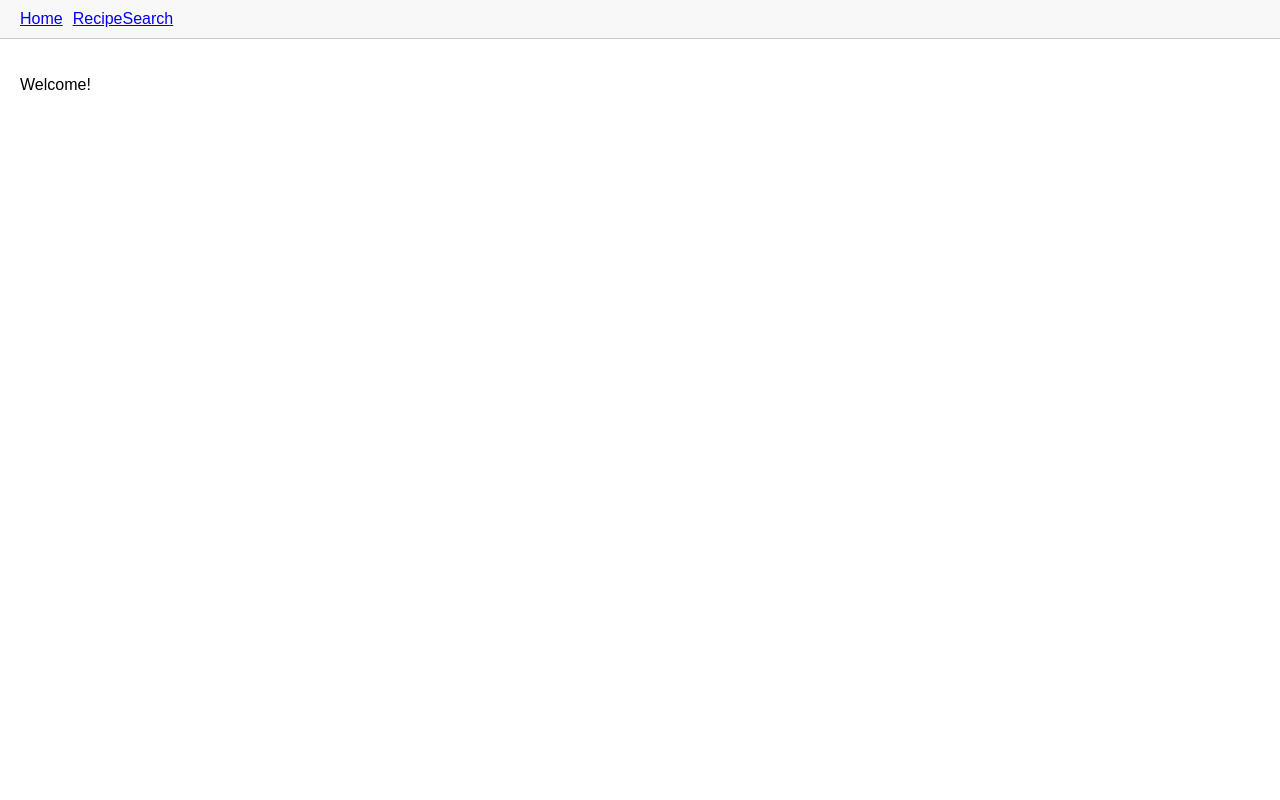
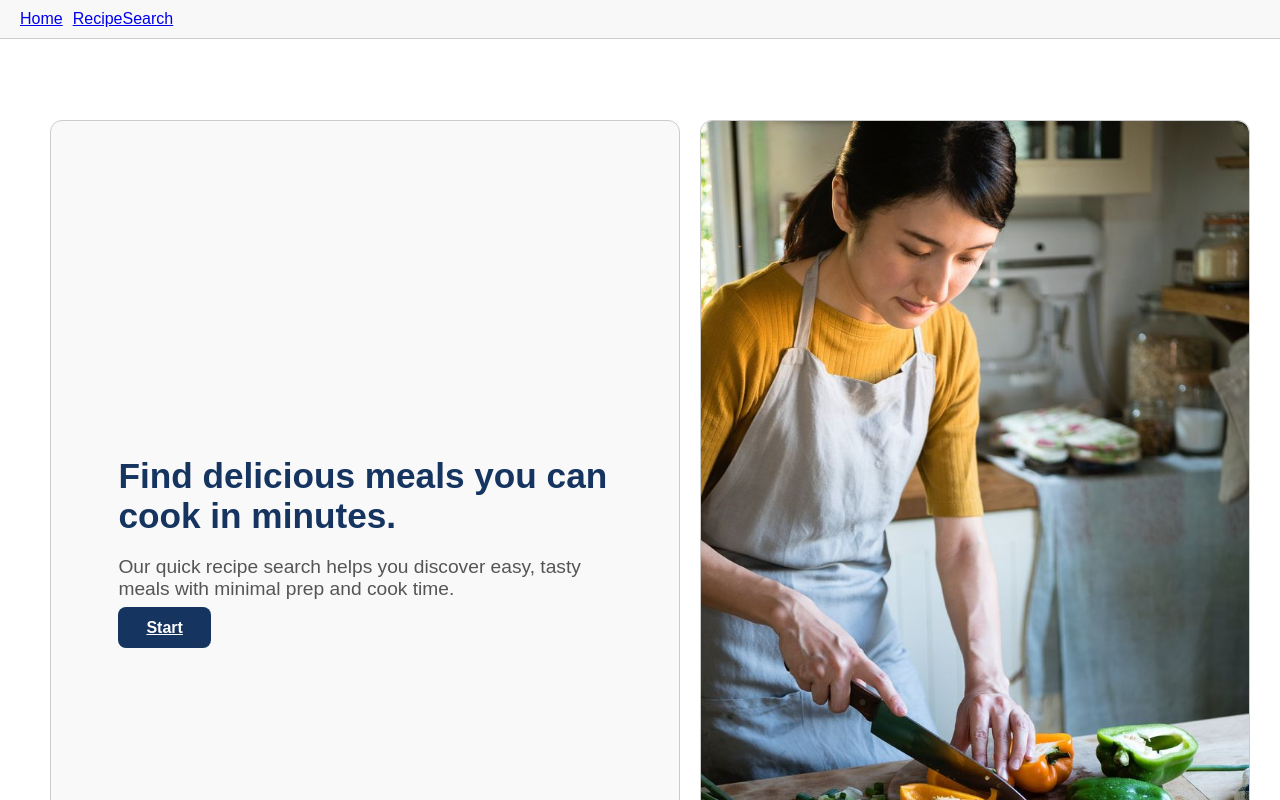
Before and after one commit to luciayin9944/Recipe_Search_App, a React (Vite) app: page / in a window 1280 px wide. Shown: the top 800 px of the page. Built offline with nearby package versions, Linux system fonts and the light colour scheme.

Commit message:
implement home page

```diff
--- a/src/pages/Home.jsx
+++ b/src/pages/Home.jsx
@@ -1,9 +1,104 @@
+import React from "react";
+import styled from "styled-components";
+import { Link } from "react-router-dom";
+
+
 function Home() {
-    return (
-        <>
-            <p>Welcome!</p>
-        </>
-    )
+  return (
+    <PageWrapper>
+      <Section>
+        {/* left side*/}
+        <CardContainer>
+          <TextBox>
+            <Title>Find delicious meals you can cook in minutes.</Title>
+            <Description>
+              Our quick recipe search helps you discover easy, tasty meals with minimal prep and cook time.
+            </Description>
+            <StartButton as={Link} to="/recipes">Start</StartButton>
+          </TextBox>
+        </CardContainer>
+
+        {/* Right side */}
+        <CardContainer noPadding>
+          <Image src="/about.jpg" alt="Quick recipe" />
+        </CardContainer>
+      </Section>
+    </PageWrapper>
+  );
 }
 
+const PageWrapper = styled.div`
+  display: flex;
+  justify-content: center;
+  padding: 60px 20px;
+`;
+
+const Section = styled.section`
+  display: flex;
+  width: 100%;
+  max-width: 1200px;
+  align-items: stretch;
+  gap: 20px;
+
+  @media (max-width: 768px) {
+    flex-direction: column;
+  }
+`;
+
+
+const CardContainer = styled.div`
+  flex: 1;
+  border: 0.5px solid #ccc;
+  border-radius: 12px;
+  background-color: #f9f9f9;
+  display: flex;
+  align-items: center;
+  justify-content: center;
+
+  padding: ${(props) => (props.noPadding ? "0" : "40px")};
+  overflow: hidden;
+`;
+
+const TextBox = styled.div`
+  max-width: 90%;
+`;
+
+const Title = styled.h2`
+  font-size: 2.2rem;
+  color:rgb(21, 52, 96);
+  margin-bottom: 20px;
+`;
+
+const Description = styled.p`
+  font-size: 1.2rem;
+  color: #555;
+`;
+
+const StartButton = styled.button`
+  margin-top: 200px;
+  padding: 12px 28px;
+  font-size: 1rem;
+  font-weight: bold;
+  color: white;
+  background-color:rgb(21, 52, 96);
+  border: none;
+  border-radius: 8px;
+  cursor: pointer;
+  transition: background-color 0.3s ease;
+
+  &:hover {
+    background-color:rgb(73, 86, 94);
+  }
+`;
+
+
+const Image = styled.img`
+  width: 100%;
+  height: 100%;
+  object-fit: cover;
+  border-radius: 12px;
+`;
+
+
+
 export default Home;
```
Also changed, not shown: public/about.jpg (added).
